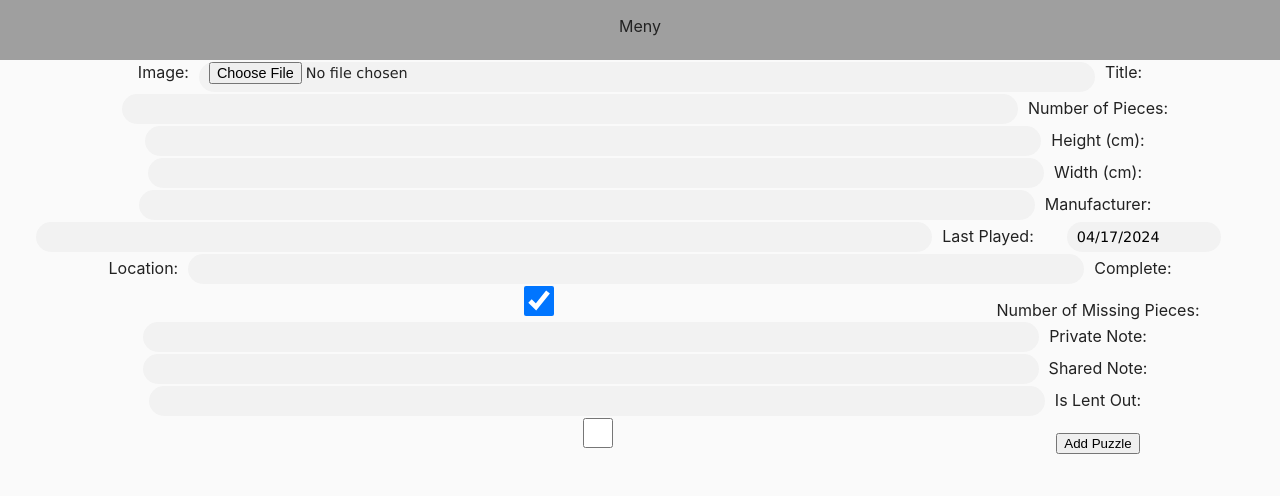
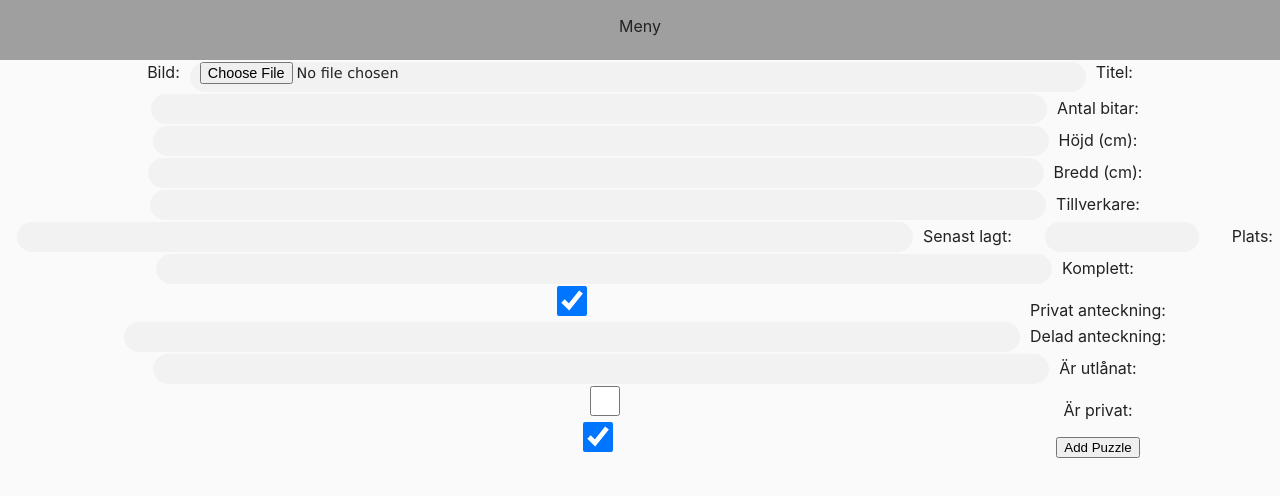
Before and after one commit to anjawillsund/bit-for-bit-frontend, a React (Create React App) app: page /bit-for-bit/add-puzzle in a window 1280 px wide. Shown: the top 496 px of the page. Built offline with nearby package versions, Linux system fonts and the light colour scheme; sample sign-in values are in the browser's storage.

Commit message:
Update several parts

```diff
--- a/src/components/puzzle-components/AddPuzzle.js
+++ b/src/components/puzzle-components/AddPuzzle.js
@@ -1,26 +1,44 @@
-import { useState, useContext } from 'react'
+import { useState } from 'react'
 import DatePicker from 'react-datepicker'
 import 'react-datepicker/dist/react-datepicker.css'  // Styles for the date picker
-import { TokenContext } from '../contexts/TokenContext'
+import { useNavigate } from 'react-router-dom'
 
 const AddPuzzle = () => {
-  const fetchWithToken = useContext(TokenContext)
-  const [formData, setFormData] = useState({
+  const navigate = useNavigate()
+
+  const initialFormData = {
     image: '',
     title: '',
     piecesNumber: '',
     height: '',
     width: '',
     manufacturer: '',
-    lastPlayed: new Date(),
+    lastPlayed: '',
     location: '',
     complete: true,
     missingPiecesNumber: '',
     privateNote: '',
     sharedNote: '',
     isLentOut: false,
-    lentOutTo: ''
-  })
+    lentOutToString: '',
+    isPrivate: true
+  }
+
+  const [formData, setFormData] = useState(initialFormData)
+
+  const createFormData = () => {
+    const data = new FormData()
+    Object.keys(formData).forEach(key => {
+      if (formData[key] != null) {
+        if (key === 'image') {
+          data.append(key, document.querySelector('input[type="file"]').files[0])
+        } else {
+          data.append(key, formData[key])
+        }
+      }
+    })
+    return data
+  }
 
   const handleChange = (e) => {
     const { name, value, type, checked } = e.target
@@ -38,15 +56,19 @@ const AddPuzzle = () => {
   }
 
   const handleSubmit = async (event) => {
+    const formDataInput = createFormData();
     event.preventDefault()
     try {
-      const response = await fetchWithToken('http://localhost:8090/my/puzzles', {
+      const token = localStorage.getItem('token')
+      const response = await fetch('http://localhost:8090/my/puzzles', {
         method: 'POST',
-        body: {
-          ...formData
-        }
+        headers: {
+          Authorization: `Bearer ${token}`
+        },
+        body: formDataInput
       })
       if (response.ok) {
+        navigate('/my-puzzles')
         console.log('Puzzle added')
       } else {
         console.log('Could not add puzzle')
@@ -59,65 +81,69 @@ const AddPuzzle = () => {
   return (
     <form className="add-puzzle-form" onSubmit={handleSubmit}>
       <label>
-        Image:
+        Bild:
         <input type="file" name="image" onChange={handleChange} accept="image/*" />
       </label>
       <label>
-        Title:
+        Titel:
         <input type="text" name="title" value={formData.title} onChange={handleChange} />
       </label>
       <label>
-        Number of Pieces:
+        Antal bitar:
         <input type="text" name="piecesNumber" value={formData.piecesNumber} onChange={handleChange} />
       </label>
       <label>
-        Height (cm):
+        Höjd (cm):
         <input type="text" name="height" value={formData.height} onChange={handleChange} />
       </label>
       <label>
-        Width (cm):
+        Bredd (cm):
         <input type="text" name="width" value={formData.width} onChange={handleChange} />
       </label>
       <label>
-        Manufacturer:
+        Tillverkare:
         <input type="text" name="manufacturer" value={formData.manufacturer} onChange={handleChange} />
       </label>
       <label>
-        Last Played:
+        Senast lagt:
         <DatePicker selected={formData.lastPlayed} onChange={handleDateChange} />
       </label>
       <label>
-        Location:
+        Plats:
         <input type="text" name="location" value={formData.location} onChange={handleChange} />
       </label>
       <label>
-        Complete:
+        Komplett:
         <input type="checkbox" name="complete" checked={formData.complete} onChange={handleChange} />
       </label>
-      {formData.complete && (
+      {!formData.complete && (
         <label>
-          Number of Missing Pieces:
+          Antal saknade bitar:
           <input type="text" name="missingPiecesNumber" value={formData.missingPiecesNumber} onChange={handleChange} />
         </label>
       )}
       <label>
-        Private Note:
+        Privat anteckning:
         <input type="text" name="privateNote" value={formData.privateNote} onChange={handleChange} />
       </label>
       <label>
-        Shared Note:
+        Delad anteckning:
         <input type="text" name="sharedNote" value={formData.sharedNote} onChange={handleChange} />
       </label>
       <label>
-        Is Lent Out:
+        Är utlånat:
         <input type="checkbox" name="isLentOut" checked={formData.isLentOut} onChange={handleChange} />
       </label>
       {formData.isLentOut && (
         <label>
-          Lent Out To:
-          <input type="text" name="lentOutTo" value={formData.lentOutTo} onChange={handleChange} />
+          Utlånat till:
+          <input type="text" name="lentOutToString" value={formData.lentOutToString} onChange={handleChange} />
         </label>
       )}
+      <label>
+        Är privat:
+        <input type="checkbox" name="isPrivate" checked={formData.isPrivate} onChange={handleChange} />
+      </label>
       <button type="submit">Add Puzzle</button>
     </form>
   )
```
